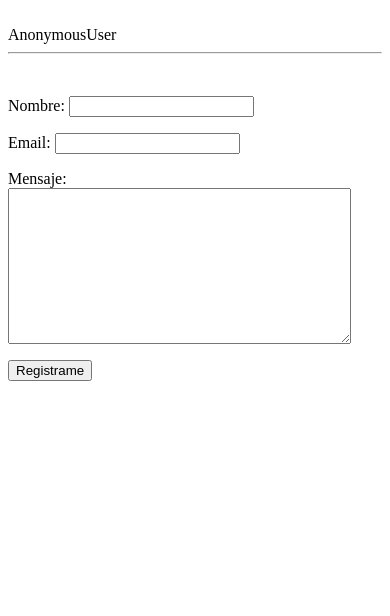
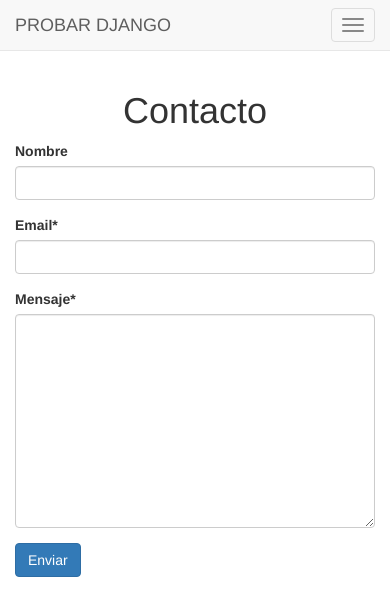
Before and after one commit to jolvary/ClasesDjango, a Django app: page /contact/ in a window 390 px wide. Shown: the top 616 px of the page. Run offline with Django 3.2, Linux system fonts and the light colour scheme; some libraries are stand-ins or nearby versions.

Commit message:
Commit Nº28
Vídeo 29

```diff
--- a/src/boletin/views.py
+++ b/src/boletin/views.py
@@ -44,6 +44,7 @@ def inicio(request):
 	return render(request, "inicio.html", context)
 
 def contact(request):
+	titulo = "Contacto"
 	form = ContactForm(request.POST or None)
 	if form.is_valid():
 		#for key, vale in form.cleaned_data.iteritems():
@@ -68,6 +69,7 @@ def contact(request):
 		# print email, mensaje, nombre
 	context = {
 		"form":  form,
+		"titulo": titulo,
 	}
 
 	return render(request, "forms.html", context)
--- a/src/templates/base.html
+++ b/src/templates/base.html
@@ -26,11 +26,7 @@
 
 {% block jumbotron %}
 <!-- Main component for a primary marketing message or call to action -->
-      <div class="jumbotron">
-{% block jumbotron_content %}
 
-{% endblock %}
-      </div>
 {% endblock %}
 
 {% block content %}
--- a/src/templates/forms.html
+++ b/src/templates/forms.html
@@ -1,10 +1,19 @@
-<!--<h1>Hola mundo</h1> -->
-{{ el_titulo }}<br/>
-{{ request.user }}<br/>
+{% extends "base.html" %}
+{% load crispy_forms_tags %}
+
+{{ el_titulo }}
 <hr/>
-<br/>
 
+{% block content %}
+<div class="row">
+	<div class="col-sm-6 col-sm-offset-3">
+{% if titulo %}
+<h1 class="text-align-center">{{ titulo }}</h1>
+{% endif %}
 <form method="POST" action="">{% csrf_token %}
-{{ form.as_p }}
-<input type="submit" value="Registrame"/>
+{{ form|crispy }}
+<input class="btn btn-primary" type="submit" value="Enviar"/>
 </form>
+</div>
+</div>
+{% endblock %}
--- a/src/templates/inicio.html
+++ b/src/templates/inicio.html
@@ -4,7 +4,9 @@
 
 {% block head_tittle %}Bienvenidos | {{ block.super }}{% endblock %}
 
-{% block jumbotron_content %}
+{% block jumbotron %}
+      <div class="jumbotron">
+
 <div class='row'>
 	<div class='col-sm-6'>
         <h1>Probar Django 1.10</h1>
@@ -14,6 +16,7 @@
         </p>
     </div>
 <div class='col-sm-6' style='background-color: black; height: 300px;'></div>
+</div>
 </div>
 {% endblock %}
 
```
Also changed, not shown: 1 other file.
